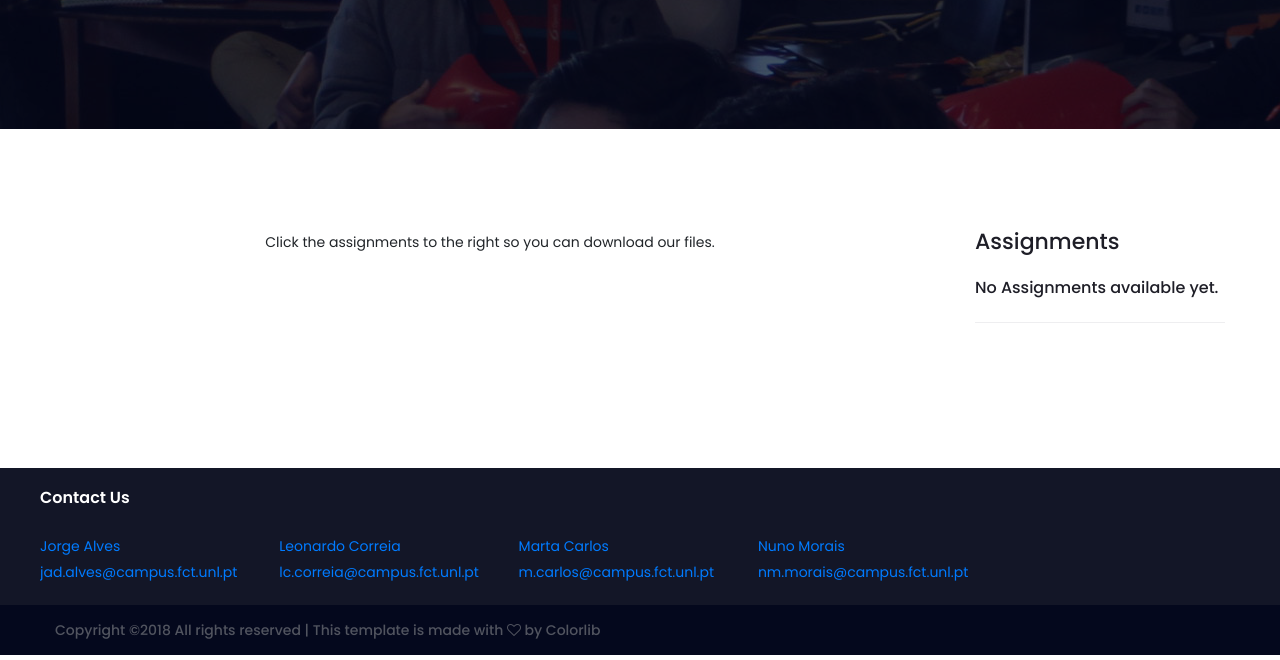
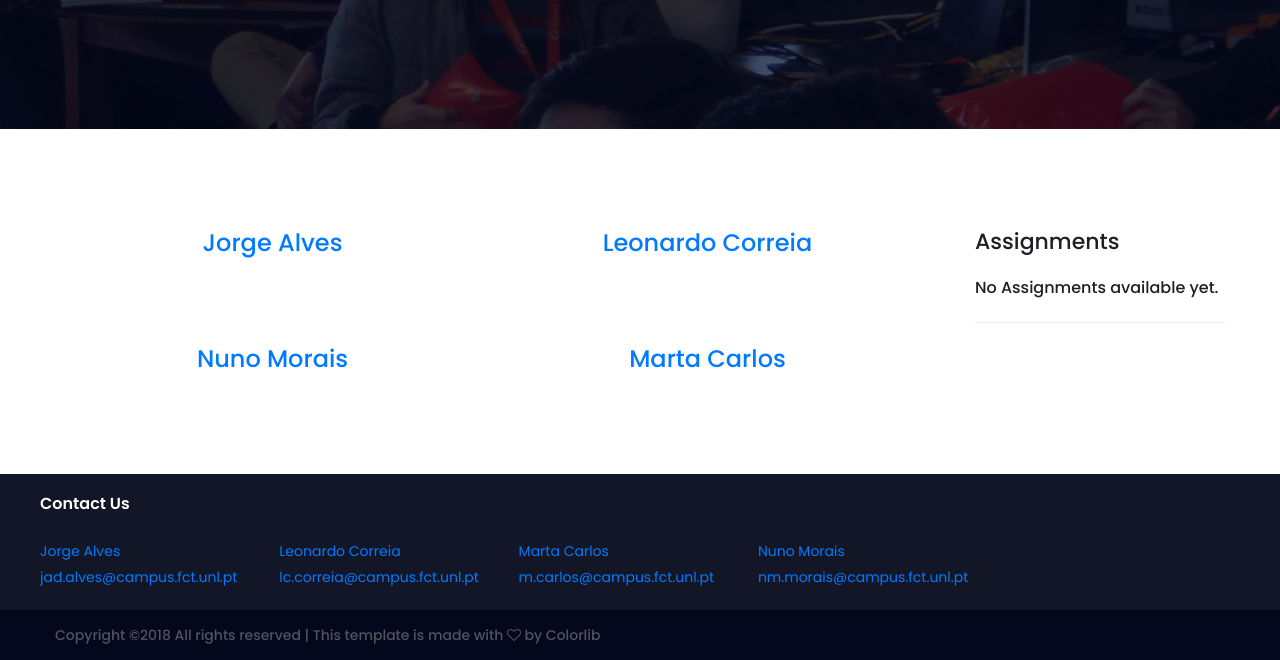
Before and after one commit to lc-correia/projectwebsite, a website: page assignments.html in a window 1280 px wide. Shown: the part 271-931 px from the top of the page. Drawn offline with Linux system fonts and the light colour scheme; no server answers.

Commit message:
removed jsFunction that hides assign1

```diff
--- a/assignments.html
+++ b/assignments.html
@@ -82,11 +82,8 @@
                     <div class="row">
                         <div class="col-lg-9">
                           <div class="AssignmentsDiv">
-                            <div class="static_main_content" id="assign0">
-                              <span>Click the assignments to the right so you can download our files.</span>
-                            </div>
                             <!-- Assignment 1 -->
-                            <div class="static_main_content" id="assign1" style="display:none">
+                            <div class="static_main_content" id="assign1">
                               <div class="divSpaceFirstTwoStudents">
                                 <div class="Assignment">
                                   <a href="assignments/Jorge_Assignment1.pdf" target="_blank"><h4>Jorge Alves</h4></a>
--- a/js/testScript.js
+++ b/js/testScript.js
@@ -18,7 +18,6 @@ window.addEventListener("load", function(){
   var year = date.getFullYear();
 
   /*if(day >= 1 && (month + 1) >= 10 && year >= 2018) {
-    document.getElementById("assign0RightTab").style.display = "none";
     document.getElementById('assign1RightTab').style.display = "block";
   }*/
 
```
